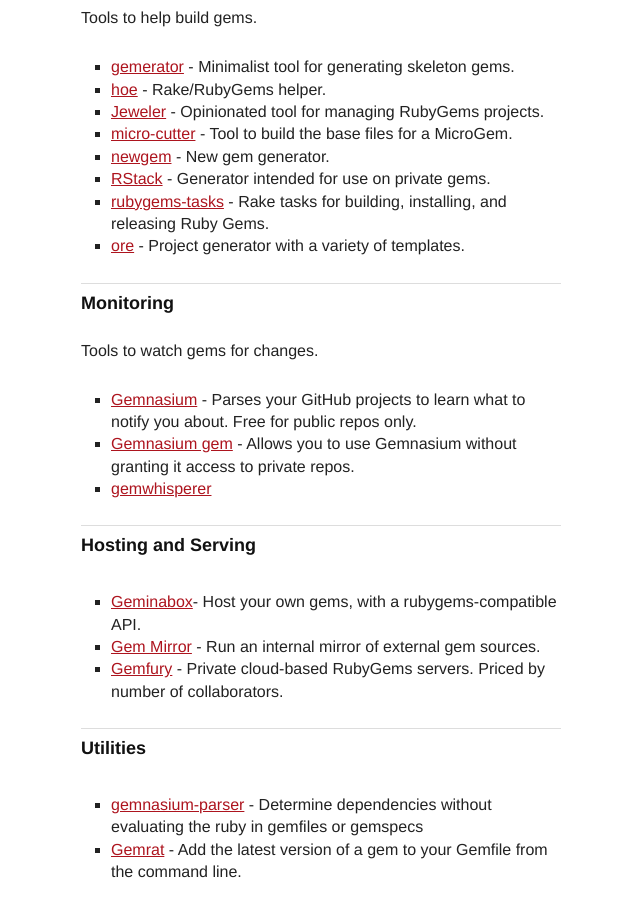
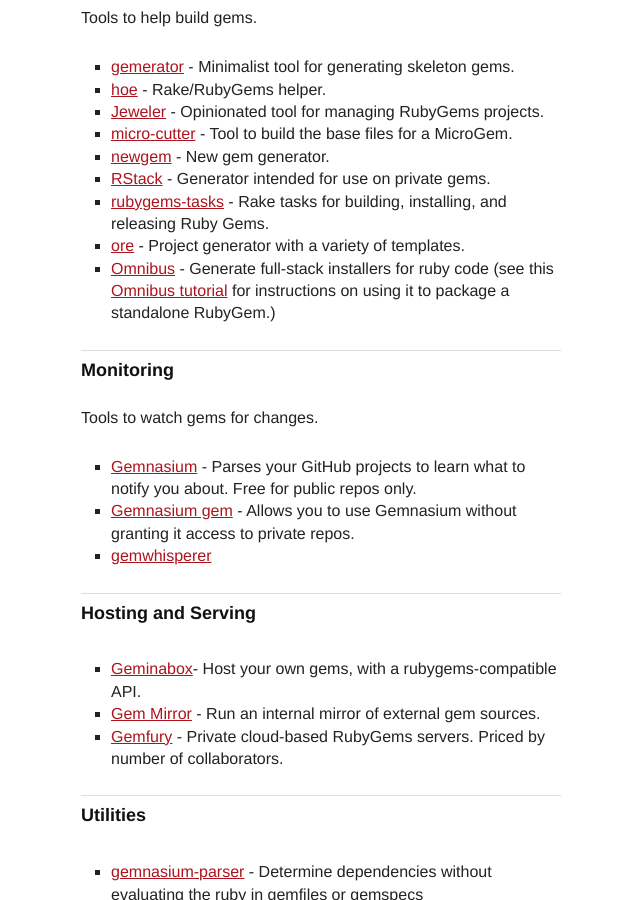
Before and after one commit to radar/guides, a Jekyll site: the page built from resources.md, in a window 1280 px wide and 900 px high, scrolled down 1220 px. Shown: the whole window, without its empty margins (319-959 px from the left). Built offline with Jekyll 4.4.1, drawn with Linux system fonts in a browser that asks for light colours.

Commit message:
Add Omnibus to resources

```diff
--- a/resources.md
+++ b/resources.md
@@ -56,6 +56,7 @@ Tools to help build gems.
 * [RStack](https://github.com/jrun/rstack) - Generator intended for use on private gems.
 * [rubygems-tasks](https://github.com/postmodern/rubygems-tasks) - Rake tasks for building, installing, and releasing Ruby Gems.
 * [ore](https://github.com/ruby-ore/ore) - Project generator with a variety of templates.
+* [Omnibus](https://github.com/opscode/omnibus-ruby) - Generate full-stack installers for ruby code (see this [Omnibus tutorial](http://blog.scoutapp.com/articles/2013/06/21/omnibus-tutorial-package-a-standalone-ruby-gem) for instructions on using it to package a standalone RubyGem.)
 
 Monitoring
 ----------
```
